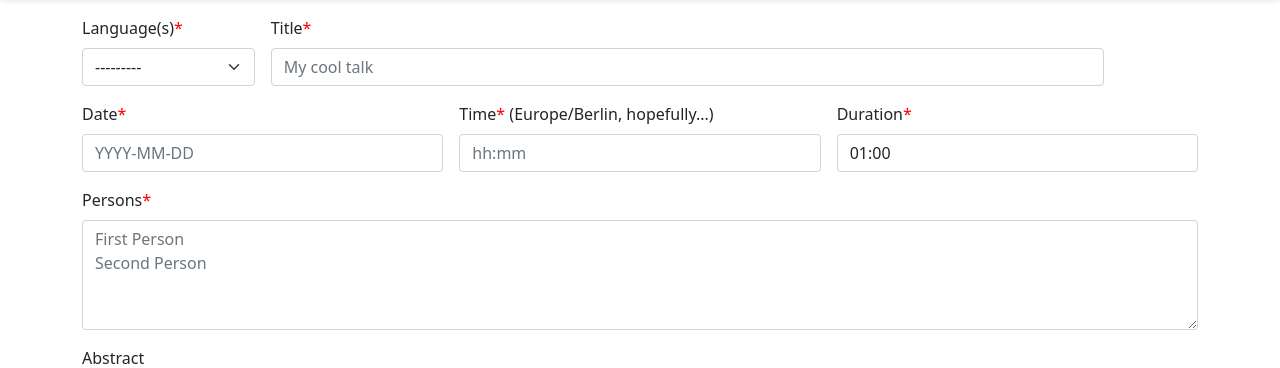
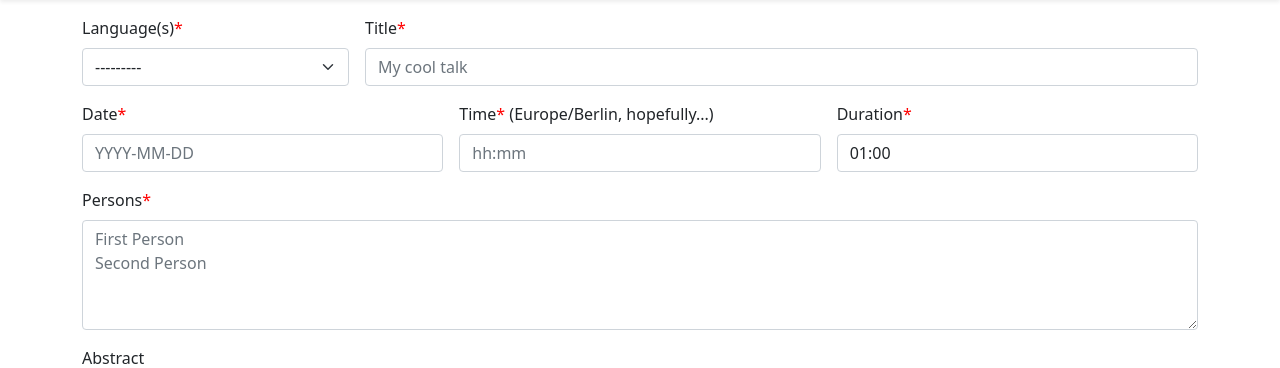
Before and after one commit to voc/voctoimport, a Django app: template event/templates/event/eventform.html in a window 1280 px wide. Shown: the part 57-425 px from the top of the page. Run offline with Django 3.2, Linux system fonts and the light colour scheme; the template is opened without the code that fills it: values that come from a table or form of the project are taken from there, others are empty; parts of the project's set-up code (start-up, migrations or seed data) failed here and were passed over; some libraries are stand-ins or nearby versions.

Commit message:
increase size of language form field

```diff
--- a/event/templates/event/eventform.html
+++ b/event/templates/event/eventform.html
@@ -18,7 +18,7 @@
           {% csrf_token %}
 
           <div class="row g-3">
-            <div class="col-2">
+            <div class="col-3">
               <label for="{{ form.language.id_for_label }}" class="form-label">Language(s)<span style='color:red'>*</span></label>
               {% if readonly %}
               <input class="form-control" id="{{ form.language.id_for_label }}" name="{{ form.language.html_name }}" readonly required value="{% for k,v in form.fields.language.choices %}{% if form.language.value == k %}{{ v }}{% endif %}{% endfor %}" />
```
